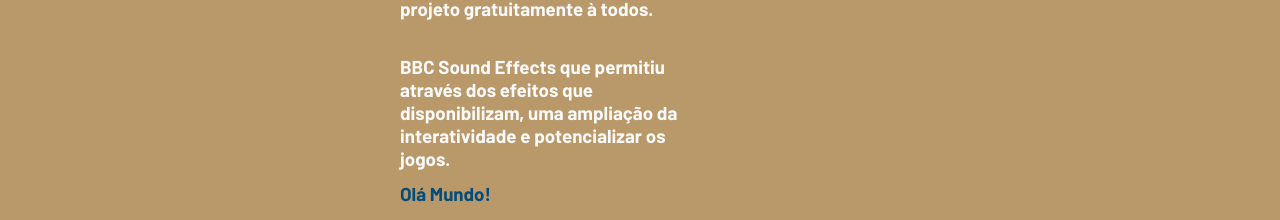
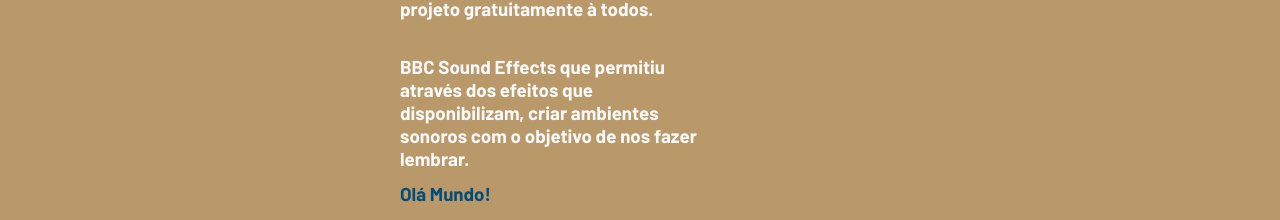
Before and after one commit to memorizebh/memorizeBH, a plain HTML site: page index.html in a window 1280 px wide. Shown: the part 5062-5282 px from the top of the page. Drawn offline with nearby package versions, Linux system fonts and the light colour scheme; files whose address does not match are found by name.

Commit message:
Add files via upload

```diff
--- a/index.html
+++ b/index.html
@@ -315,7 +315,7 @@
                   <br>
                   <p>
                     <strong>BBC Sound Effects</strong>
-                  que permitiu através dos efeitos que disponibilizam, uma ampliação da interatividade e potencializar os jogos.</p>
+                  que permitiu através dos efeitos que disponibilizam, criar  ambientes sonoros com o objetivo de nos fazer lembrar.</p>
                   Olá Mundo!
               </h3>
         </div>
```
